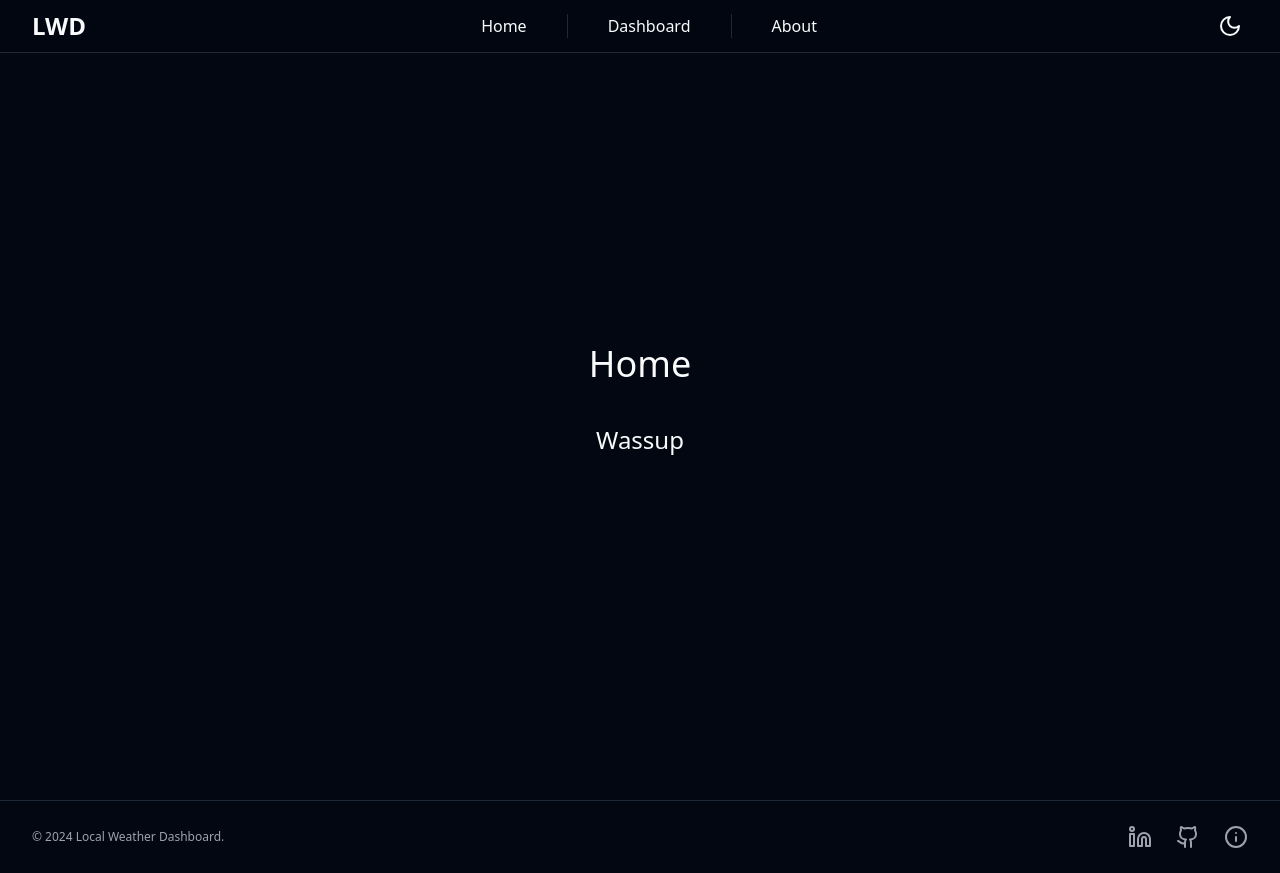
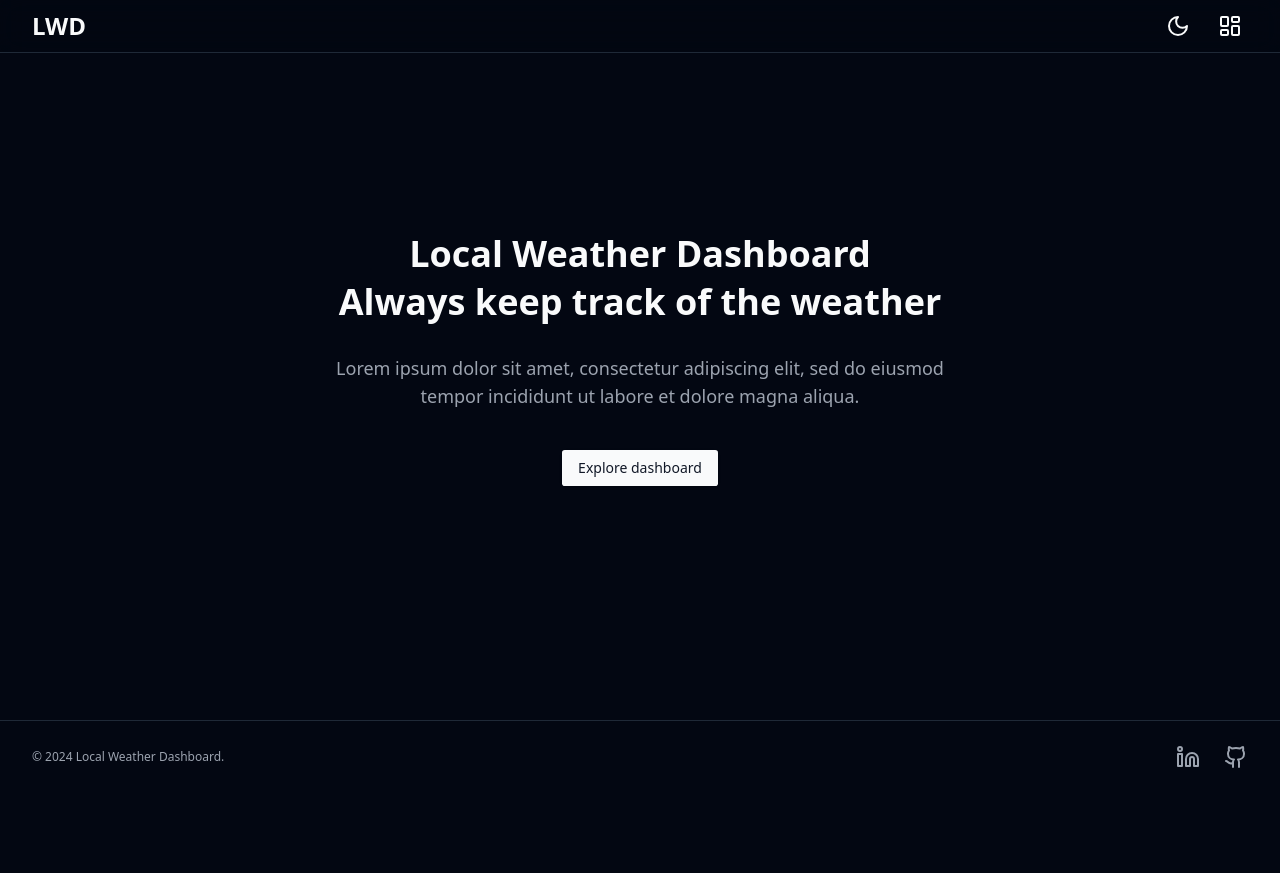
Before and after one commit to ThomasStenholtLaursen/LocalWeatherDashboard, a React (Vite) app: page / in a window 1280 px wide. After the commit the page ends 800 px from the top, so only its background shows below. Built offline with nearby package versions, Linux system fonts and the light colour scheme.

Commit message:
Adjust header and footer and add homepage template

```diff
--- a/src/components/layout/footer/GlobalFooter.tsx
+++ b/src/components/layout/footer/GlobalFooter.tsx
@@ -1,5 +1,5 @@
 import { Separator } from "@/components/ui/separator";
-import { Github, Info, Linkedin } from "lucide-react";
+import { Github, Linkedin } from "lucide-react";
 import { Link } from "react-router-dom";
 
 export default function GlobalFooter() {
@@ -19,10 +19,6 @@ export default function GlobalFooter() {
           >
             <Github className="text-muted-foreground" />
           </Link>
-
-          <Link to={""}>
-            <Info className="text-muted-foreground" />
-          </Link>
         </div>
         <div className="mt-5 md:order-1 md:mt-0">
           <p className="text-center text-xs font-medium text-muted-foreground">
--- a/src/components/layout/header/GlobalNavbar.tsx
+++ b/src/components/layout/header/GlobalNavbar.tsx
@@ -20,16 +20,16 @@ const GlobalNavbar = () => {
   const handleCloseMobileSheet = () => setOpenMobileSheet(false);
 
   return (
-    <nav className="fixed  z-20 w-full bg-background/30 backdrop-blur-md">
-      <div className="container flex flex-wrap items-center justify-between py-2">
+    <nav className="fixed z-20 w-full bg-background/30 backdrop-blur-md">
+      <div className="ml-3 mr-3 flex flex-wrap items-center justify-between py-2 md:container">
         <Link to={ROOT}>
           <Label className="text-2xl font-bold">LWD</Label>
         </Link>
-        <div className="flex md:order-2 md:space-x-0 rtl:space-x-reverse">
+        <div className="flex md:order-2 md:space-x-4 rtl:space-x-reverse">
           <div>
             <ModeToggle />
           </div>
-          <div className="md:hidden">
+          <div>
             <Tooltip>
               <TooltipTrigger asChild>
                 <Link to={DASHBOARD_PAGE}>
@@ -62,25 +62,6 @@ const GlobalNavbar = () => {
             </Tooltip>
           </div>
         </div>
-        <div className="hidden w-full items-center justify-between md:order-1 md:flex md:w-auto">
-          <div className="flex flex-col md:flex-row md:space-x-10 ">
-            <Link to={ROOT}>
-              <Label className="cursor-pointer text-base">Home</Label>
-            </Link>
-            <div>
-              <Separator orientation="vertical" />
-            </div>
-            <Link to={DASHBOARD_PAGE}>
-              <Label className="cursor-pointer text-base">Dashboard</Label>
-            </Link>
-            <div>
-              <Separator orientation="vertical" />
-            </div>
-            <Link to={DASHBOARD_PAGE}>
-              <Label className="cursor-pointer text-base">About</Label>
-            </Link>
-          </div>
-        </div>
       </div>
       <MobileSheet
         open={openMobileSheet}
--- a/src/components/layout/header/MobileSheet.tsx
+++ b/src/components/layout/header/MobileSheet.tsx
@@ -46,13 +46,6 @@ function MobileSheet(props: MobileSheetProps) {
             >
               <Label className="cursor-pointer text-base">Dashboard</Label>
             </Link>
-            <Link
-              to={ROOT}
-              className="rounded p-2 hover:bg-primary/20"
-              onClick={handleClose}
-            >
-              <Label className="cursor-pointer text-base">About</Label>
-            </Link>
           </div>
         </SheetContent>
       </Sheet>
--- a/src/lib/utils.ts
+++ b/src/lib/utils.ts
@@ -1,6 +1,6 @@
-import { type ClassValue, clsx } from "clsx"
-import { twMerge } from "tailwind-merge"
+import { type ClassValue, clsx } from "clsx";
+import { twMerge } from "tailwind-merge";
 
 export function cn(...inputs: ClassValue[]) {
-  return twMerge(clsx(inputs))
+  return twMerge(clsx(inputs));
 }
--- a/src/pages/home/HomePage.tsx
+++ b/src/pages/home/HomePage.tsx
@@ -1,14 +1,35 @@
+import { Button } from "@/components/ui/button";
 import { Label } from "@/components/ui/label";
+import { DASHBOARD_PAGE } from "@/lib/paths";
+import { Link } from "react-router-dom";
 
 export function HomePage() {
   return (
-    <div className="flex h-screen flex-col items-center justify-center space-y-10 md:container">
-      <Label className="text-center text-xl sm:text-3xl md:text-4xl">
-        Home
-      </Label>
-      <Label className="text-mg text-center sm:text-xl md:text-2xl">
-        Wassup
-      </Label>
+    <div className="flex h-[90vh] items-center justify-center px-6 py-24 sm:px-6 sm:py-32 lg:px-8">
+      <div className="max-w-2xl text-center">
+        <div className="mb-2">
+          <Label className="text-3xl font-bold sm:text-4xl">
+            Local Weather Dashboard
+          </Label>
+        </div>
+        <div>
+          <Label className="text-3xl font-semibold sm:text-4xl">
+            Always keep track of the weather
+          </Label>
+        </div>
+        <br />
+        <div className="mt-2">
+          <Label className="text-lg font-normal text-muted-foreground">
+            Lorem ipsum dolor sit amet, consectetur adipiscing elit, sed do
+            eiusmod tempor incididunt ut labore et dolore magna aliqua.
+          </Label>
+        </div>
+        <div className="mt-10 flex items-center justify-center">
+          <Link to={DASHBOARD_PAGE}>
+            <Button>Explore dashboard</Button>
+          </Link>
+        </div>
+      </div>
     </div>
   );
 }
```
